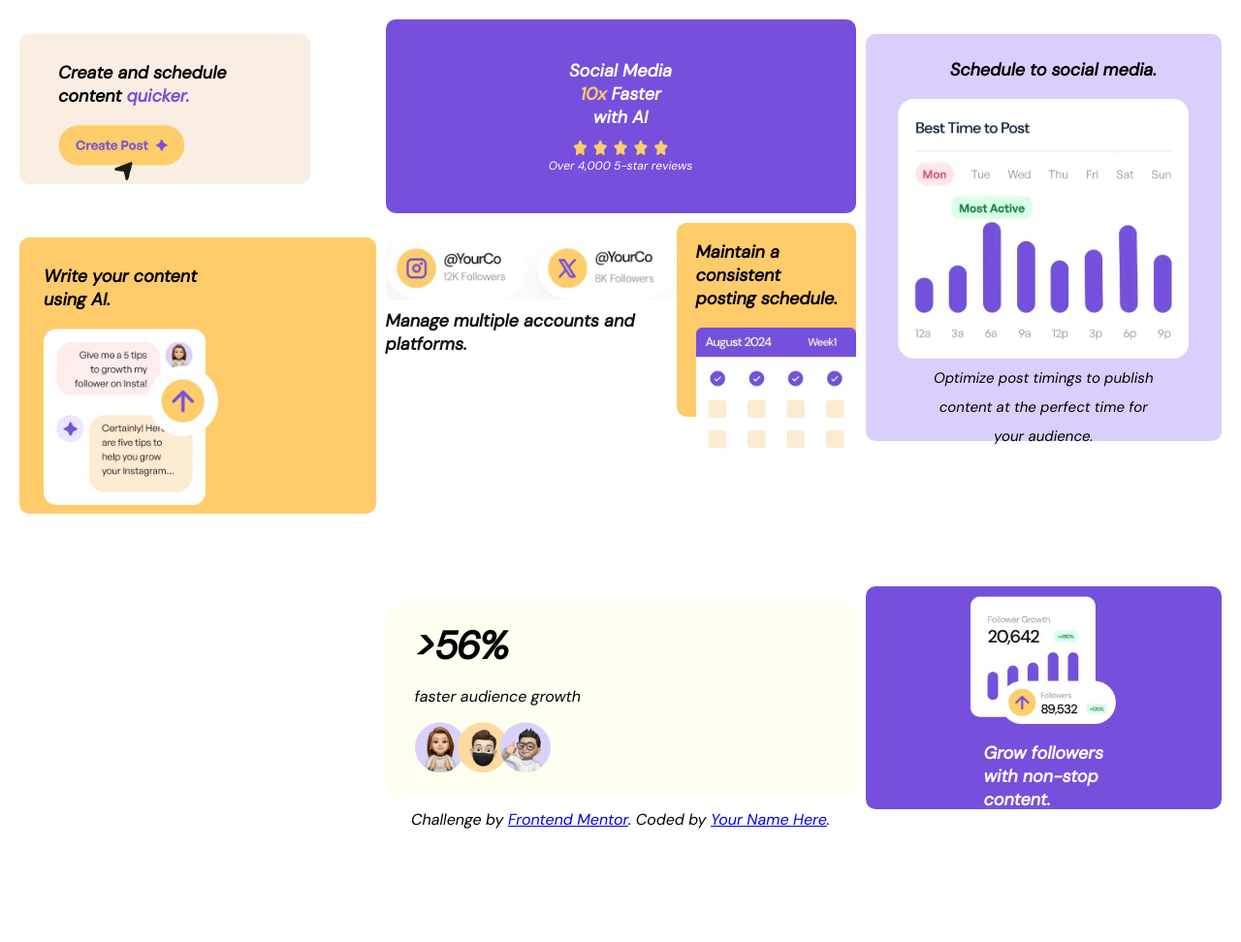
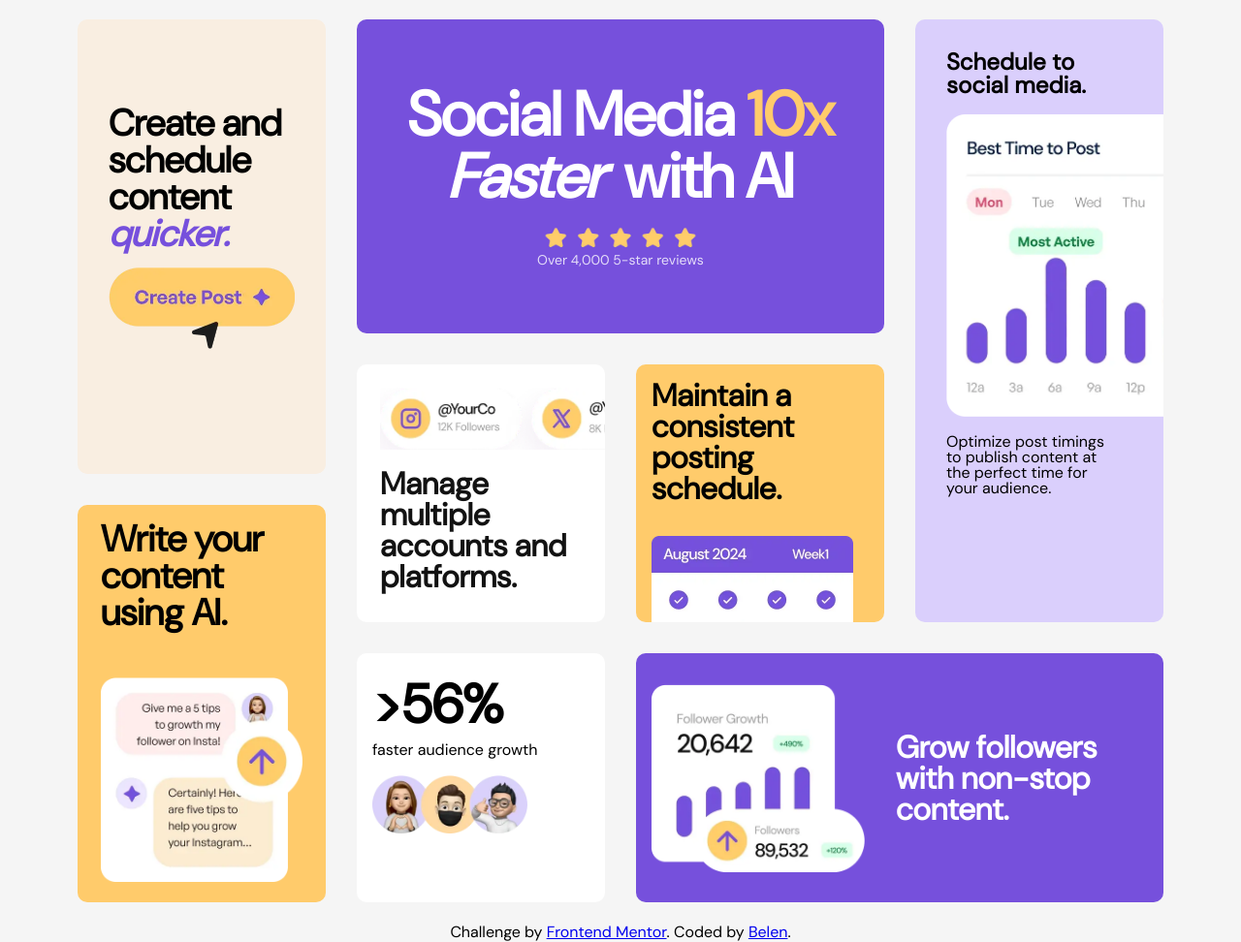
Before and after one commit to Belbareiro/bento-grid-main, a plain HTML site: page index.html in a window 1280 px wide. Shown: the whole page at 97% size. Before the commit the page ends 856 px from the top, so only its background shows below. Drawn offline with Linux system fonts and the light colour scheme.

Commit message:
Terminado

```diff
--- a/index.html
+++ b/index.html
@@ -18,32 +18,32 @@
 <body>
   <div class="container">
     <div class="primero">
-      Social Media <p><span class="equis">10x</span> <span class="cursiva"> Faster </span></p>
-      <p> with AI</p>
+      <h1> Social Media <span class="equis">10x</span> <span class="cursiva">Faster</span> with AI
+      </h1>
       <img src="assets/images/illustration-five-stars.webp" alt="">
-      <span class="primeroPequeño"> Over 4,000 5-star reviews </span>
+      <p> Over 4,000 5-star reviews </p>
     </div>
 
-    <div class="cuadro-segundo-tercero">
+
     <div class="segundo">
       <img src="assets/images/illustration-multiple-platforms.webp" alt="">
       <p> Manage multiple accounts and platforms.</p>
     </div>
 
     <div class="tercero">
-        <p> Maintain a consistent <br>posting schedule.</p>
+      <p> Maintain a consistent posting schedule.</p>
       <img src="assets/images/illustration-consistent-schedule.webp" alt="">
     </div>
-    </div>
+
 
 
     <div class="cuarto">
       <p>Schedule to social media.</p>
       <img src="assets/images/illustration-schedule-posts.webp" alt="">
       <div class="cuartoPequeño">
-        <p>Optimize post timings to publish </p>
-        <p> content at the perfect time for </p>
-        <p>your audience.</p>
+        <p>Optimize post timings to publish
+          content at the perfect time for
+          your audience.</p>
       </div>
     </div>
 
@@ -51,7 +51,7 @@
 
     <div class="quinto">
       <img src="assets/images/illustration-grow-followers.webp" alt="">
-      <p> Grow followers <br> with non-stop <br>content.</p>
+      <p> Grow followers with non-stop content.</p>
     </div>
 
     <div class="sexto">
@@ -62,20 +62,20 @@
 
 
     <div class="septimo">
-      <p> Create and schedule <br>content <span>quicker.</span></p>
+      <p> Create and schedule content <span>quicker.</span></p>
       <img src="assets/images/illustration-create-post.webp" alt="">
     </div>
 
 
     <div class="octavo">
-      <p> Write your content <br> using AI.</p>
+      <p> Write your content using AI.</p>
       <img src="assets/images/illustration-ai-content.webp" alt="">
     </div>
   </div>
 
   <div class="attribution">
     Challenge by <a href="https://www.frontendmentor.io?ref=challenge">Frontend Mentor</a>.
-    Coded by <a href="#">Your Name Here</a>.
+    Coded by <a href="#">Belen</a>.
   </div>
 </body>
 
--- a/style/style.css
+++ b/style/style.css
@@ -1,4 +1,13 @@
-/* movil */
+/* Resetear estilos */
+
+* {
+    margin: 0;
+    padding: 0;
+    box-sizing: border-box;
+}
+
+/* Estilos Personalizados */
+
 @font-face {
     font-family: "DM Sans";
     src: url('../assets/fonts/DMSans-Italic-VariableFont_opsz\,wght.ttf') format('truetype');
@@ -6,108 +15,33 @@
     font-weight: normal;
 }
 
-
-
-/* desktop */
-
-body {
-    margin: 20px;
-    font-family: DM Sans;
-    display: grid;
-    /* Habilitar Grid en el body */
-    place-items: center;
-    /* Centrar horizontal y verticalmente */
-    height: 100vh;
-    /* Altura completa de la ventana */
-    margin: 0;
-}
-
-/* Contenedor principal para el diseño de escritorio */
-@media (min-width: 768px) {
-
-    /* Ajusta este valor según tus necesidades */
-    .container {
-        display: grid;
-        grid-template-columns: repeat(3, 1fr);
-        grid-template-rows: auto;
-        gap: 10px;
-        /* Espacio entre los elementos de la cuadrícula */
-    }
-
-    .primero {
-        grid-column: 2;
-        /* Centrado en la segunda columna */
-        grid-row: 1;
-        /* En la tercera fila */
-        background-color: hsl(256, 67%, 59%);
-        color: white;
-
-    }
-
-    /* Contenedor para segundo y tercero */
-    .cuadro-segundo-tercero {
-        grid-column: 2;
-        /* Coloca el contenedor en la segunda columna */
-        grid-row: 2;
-        /* En la segunda fila */
-        display: flex;
-    }
-
-    /* Segundo elemento */
-    .segundo {
-        flex: 1;
-        /* Ocupa la mitad del espacio disponible */
-
-
-    }
-
-    /* Tercero elemento */
-    .tercero {
-        flex: 1;
-        /* Ocupa la mitad del espacio disponible */
-
-    }
-
-    .cuarto {
-        grid-column: 3;
-        grid-row: 1/3;
-    }
-
-    .quinto {
-        grid-column: 3;
-        grid-row: 3/ 3;
-    }
-
-    .sexto {
-        display: flex;
-        flex: 1;
-        grid-column: 2;
-        grid-row: 3;
-    }
-
-    .septimo {
-        grid-column: 1;
-        grid-row: 1;
-        width: 300px;
-
-    }
-
-    .octavo {
-        grid-column: 1;
-        grid-row: 2;
-    }
+@font-face {
+    font-family: "DM Sans";
+    src: url('../assets/fonts/DMSans-VariableFont_opsz\,wght.ttf') format('truetype');
+    font-style: normal;
+    font-weight: normal;
 }
 
 
 
 
 
+body {
+    font-family: "DM Sans", sans-serif;
+    background: #F5F5F5;
+}
 
 
 /* movil */
 
-body {
+.container {
+    display: flex;
+    flex-direction: column;
+    gap: 32px;
     margin: 20px;
+    max-width: 1440px;
+    /* View Height = Alto de la pantalla */
+
 }
 
 .primero {
@@ -117,24 +51,23 @@ body {
     justify-content: center;
     background-color: hsl(256, 67%, 59%);
     color: white;
-    font-size: 18px;
-    font-family: DM Sans;
-    height: 200px;
     border-radius: 10px;
     padding: 0;
-    font-weight: bold;
+    padding: 32px 16px;
+
 }
 
 .primero img {
-    width: 100px;
-    height: 20px;
-    margin: 0;
-    margin-top: 10px;
+    width: 100%;
+    max-width: 160px;
+
 }
 
-.primero p {
-    margin: 0;
-
+.primero h1 {
+    font-size: 42px;
+    text-align: center;
+    line-height: 1;
+    margin-bottom: 18px;
 }
 
 .primero .equis {
@@ -143,75 +76,76 @@ body {
 
 .primero .cursiva {
     font-style: italic;
+    margin-right: 8px;
 }
 
-.primero .primeroPequeño {
-    font-size: 12px;
-    font-weight: normal;
+.primero>p {
+    font-size: 14px;
+    opacity: 80%;
 }
 
+
+
+
 /*----------------------------------------------------------------*/
+.segundo {
+    background: #ffffff;
+    border-radius: 10px;
+    padding: 16px;
+}
 
 .segundo img {
     width: 300px;
-    margin-top: 15px;
+    margin-bottom: 14px;
 }
 
 .segundo p {
-    margin: 5px 0;
     color: hsl(0, 0%, 7%);
-    font-family: DM Sans;
-    font-size: 18px;
+    font-size: 24px;
     font-weight: bold;
-    margin-bottom: 15px;
-    margin-top: 5px;
+    line-height: 1;
 }
 
 
 /*----------------------------------------------------------------*/
 
 .tercero {
-    height: 200px;
     background-color: hsl(39, 100%, 71%);
     border-radius: 10px;
+    padding: 16px;
+    padding-bottom: 0;
+    overflow: hidden;
 }
 
 .tercero p {
-    margin-top: 8px;
-    padding-top: 10px;
-    margin-left: 20px;
-    font-family: DM Sans;
-    font-size: 18px;
+    font-size: 24px;
     font-weight: bold;
+    margin-bottom: 14px;
+    line-height: 1;
 }
 
 .tercero img {
     width: 165px;
-    padding-left: 20px;
+    margin-bottom: -20px;
 }
 
 /*----------------------------------------------------------------*/
 
 .cuarto {
-    margin-top: 15px;
-    height: 420px;
     background-color: hsl(254, 88%, 90%);
     display: flex;
     flex-direction: column;
     align-items: center;
     border-radius: 10px;
-
+    padding: 24px 16px;
 }
 
-.cuarto p {
+.cuarto>p {
     display: flex;
     justify-content: center;
-    margin-top: 15px;
-    padding-top: 10px;
-    margin-left: 20px;
-    font-family: DM Sans;
-    font-size: 18px;
+    font-size: 24px;
     font-weight: bold;
+    margin-bottom: 18px;
 }
 
 .cuarto img {
@@ -219,6 +153,7 @@ body {
     justify-content: center;
     align-items: center;
     width: 300px;
+    margin-bottom: 18px;
 }
 
 .cuarto .cuartoPequeño {
@@ -230,11 +165,8 @@ body {
 }
 
 .cuarto .cuartoPequeño p {
-    font-family: DM Sans;
-    gap: 0;
-    font-size: 15px;
-    font-weight: normal;
-    margin: 0;
+    text-align: center;
+    padding-inline: 24px
 }
 
 /*----------------------------------------------*/
@@ -244,22 +176,24 @@ body {
     flex-direction: column;
     align-items: center;
     justify-content: center;
-    height: 200px;
     background-color: hsl(256, 67%, 59%);
     border-radius: 10px;
-    margin-top: 15px;
-    padding-top: 30px;
+    padding: 24px 16px;
 }
 
 .quinto p {
     color: hsl(0, 0%, 100%);
-    font-family: DM Sans;
-    font-size: 18px;
+    font-size: 28px;
     font-weight: bold;
+    padding-inline: 32px;
+    text-align: center;
+    line-height: 1;
 }
 
 .quinto img {
-    width: 150px;
+    width: 100%;
+    margin-bottom: 32px;
+    max-width: 220px;
     display: flex;
     justify-content: center;
 }
@@ -271,25 +205,21 @@ body {
 .sexto {
     display: flex;
     flex-direction: column;
-    height: 180px;
-    background-color: ivory;
+    background-color: rgb(255, 255, 255);
     border-radius: 10px;
-    margin-top: 35px;
-    padding-top: 15px;
-    padding-left: 30px;
+    padding: 16px;
 }
 
 .sexto p {
-    font-family: DM Sans;
+    margin-bottom: 16px;
 }
 
 .sexto img {
-    width: 140px;
+    width: 160px;
 }
 
 .sexto span {
     font-size: 40px;
-    font-family: DM Sans;
     font-weight: bold;
 }
 
@@ -298,24 +228,21 @@ body {
 /*----------------------------------------------*/
 
 .septimo {
-    margin-top: 15px;
-    padding-top: 5px;
-    height: 150px;
     background-color: hsl(31, 66%, 93%);
     border-radius: 10px;
+    padding: 24px;
 }
 
 .septimo p {
-    padding-top: 5px;
-    margin-left: 40px;
-    font-family: DM Sans;
-    font-size: 18px;
+    font-size: 24px;
     font-weight: bold;
+    line-height: 1;
+    margin-bottom: 16px;
 }
 
 .septimo img {
     width: 130px;
-    margin-left: 40px;
+
 }
 
 .septimo span {
@@ -326,27 +253,175 @@ body {
 /*----------------------------------------------*/
 
 .octavo {
-    margin-top: 15px;
-    margin-bottom: 50px;
-    padding-top: 5px;
-    height: 280px;
     background-color: hsl(39, 100%, 71%);
     border-radius: 10px;
+    padding: 16px 24px;
 }
 
 .octavo p {
-    padding-top: 5px;
-    margin-left: 25px;
-    font-family: DM Sans;
-    font-size: 18px;
+    font-size: 24px;
     font-weight: bold;
+    margin-bottom: 16px;
+    padding-right: 24px;
+    line-height: 1;
 }
 
 .octavo img {
     width: 180px;
-    margin-left: 25px;
 }
 
 
 
 /*----------------------------------------------*/
+
+.attribution {
+    text-align: center;
+}
+
+
+/* Contenedor principal para el diseño de escritorio */
+@media (min-width: 768px) {
+
+
+    .container {
+        display: grid;
+        grid-template-columns: repeat(4, 256px);
+        place-self: center;
+        grid-template-rows: auto;
+        grid-template-areas:
+            "septimo primero primero cuarto"
+            "septimo primero primero cuarto"
+            "septimo segundo tercero cuarto"
+            "octavo segundo tercero cuarto"
+            "octavo sexto quinto quinto"
+            "octavo sexto quinto quinto";
+        gap: 32px;
+        /* Espacio entre los elementos de la cuadrícula */
+    }
+
+    .primero {
+        grid-area: primero;
+        height: 324px;
+
+    }
+
+    .primero h1 {
+        font-size: 64px;
+        padding-inline: 24px;
+    }
+
+
+    /* Segundo elemento */
+    .segundo {
+        grid-area: segundo;
+        overflow: hidden;
+        padding: 24px;
+    }
+
+    .segundo p {
+        font-size: 32px;
+        margin-bottom: 0;
+    }
+
+
+
+    /* Tercero elemento */
+    .tercero {
+        grid-area: tercero;
+        overflow: hidden;
+    }
+
+    .tercero p {
+        font-size: 32px;
+    }
+
+    .tercero img {
+        width: 208px;
+        margin-bottom: -160px;
+    }
+
+
+
+    .cuarto {
+        grid-area: cuarto;
+        align-items: flex-start;
+        overflow: hidden;
+        padding: 32px;
+    }
+
+    .cuarto>p {
+        justify-content: flex-start;
+        font-size: 24px;
+        line-height: 1;
+        margin-bottom: 18px;
+    }
+
+    .cuarto .cuartoPequeño p {
+        text-align: left;
+        padding-left: 0;
+        font-size: 16px;
+        line-height: 1;
+
+    }
+
+    .cuarto img {
+        width: 350px;
+    }
+
+
+
+    .quinto {
+        grid-area: quinto;
+        flex-direction: row;
+
+    }
+
+    .quinto img {
+        margin-bottom: 0;
+    }
+
+    .quinto p {
+        text-align: left;
+        font-size: 32px;
+    }
+
+    .sexto {
+        grid-area: sexto;
+
+    }
+
+    .sexto span {
+        font-size: 56px;
+    }
+
+    .septimo {
+        grid-area: septimo;
+        padding-inline: 32px;
+    }
+
+    .septimo p {
+        font-size: 38px;
+        padding-top: 64px;
+    }
+
+    .septimo img {
+        width: 100%;
+        max-width: 280px;
+    }
+
+
+    .octavo {
+        grid-area: octavo;
+
+    }
+
+    .octavo p {
+        font-size: 38px;
+        padding-bottom: 32px;
+    }
+
+    .octavo img {
+        width: 100%;
+        max-width: 320px;
+    }
+}
```
Lines whose indentation alone changed are shown as unchanged.
